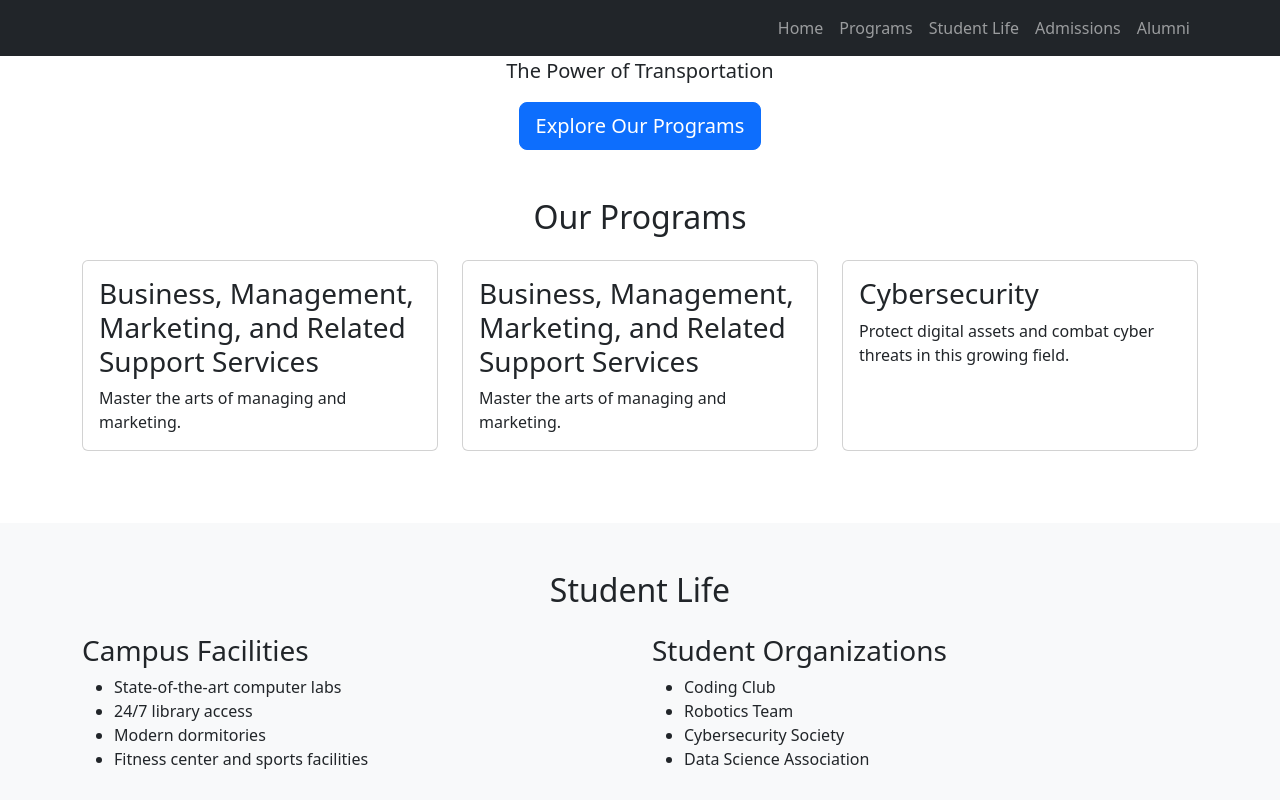
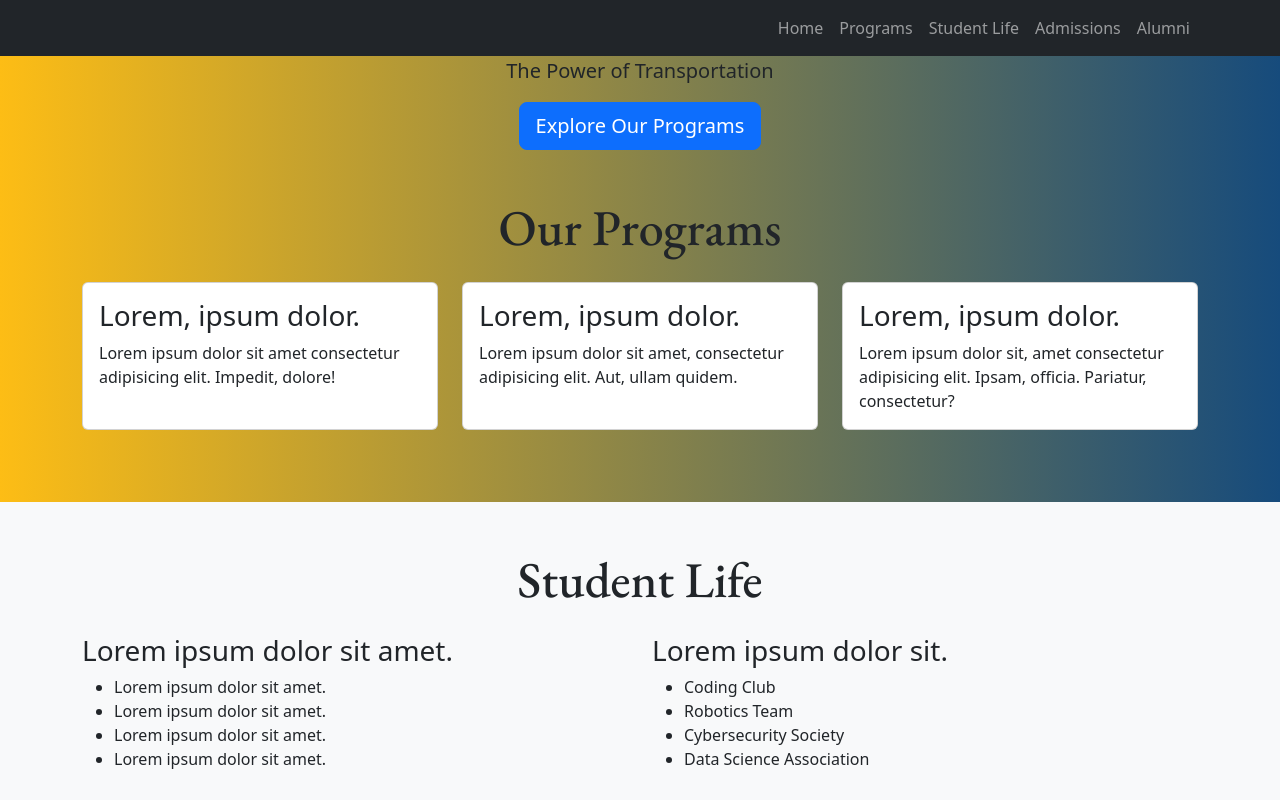
Before and after one commit to michaelrosens/College-Recruitment, a plain HTML site: page index.html in a window 1280 px wide. Shown: the top 800 px of the page. Drawn offline with nearby package versions, Linux system fonts and the light colour scheme.

Commit message:
putting in lorem

```diff
--- a/index.html
+++ b/index.html
@@ -7,15 +7,14 @@
     <title>The College Of New Jersey</title>
     <link href="https://cdn.jsdelivr.net/npm/bootstrap@5.3.3/dist/css/bootstrap.min.css" rel="stylesheet"
         integrity="sha384-QWTKZyjpPEjISv5WaRU9OFeRpok6YctnYmDr5pNlyT2bRjXh0JMhjY6hW+ALEwIH" crossorigin="anonymous">
+        <link rel="preconnect" href="https://fonts.googleapis.com">
+        <link rel="preconnect" href="https://fonts.gstatic.com" crossorigin>
+        <link href="https://fonts.googleapis.com/css2?family=EB+Garamond:ital,wght@0,400..800;1,400..800&display=swap" rel="stylesheet">
+    <link rel="stylesheet" href="style.css">
 </head>
 
 <body>
-    <script src="https://cdn.jsdelivr.net/npm/bootstrap@5.3.3/dist/js/bootstrap.bundle.min.js"
-        integrity="sha384-YvpcrYf0tY3lHB60NNkmXc5s9fDVZLESaAA55NDzOxhy9GkcIdslK1eN7N6jIeHz" crossorigin="anonymous">
 
-        </script>
-    <link rel="stylesheet" href="style.css">
-</body>
 
 
 <nav class="navbar navbar-expand-lg navbar-dark bg-dark fixed-top">
@@ -48,30 +47,29 @@
 <main>
     <section id="programs" class="py-5">
         <div class="container">
-            <h2 class="text-center mb-4">Our Programs</h2>
+            <h2 class="text-center mb-4 tcnj">Our Programs</h2>
             <div class="row">
                 <div class="col-md-4 mb-4">
                     <div class="card h-100">
                         <div class="card-body">
-                            <h3 class="card-title">Business, Management, Marketing, and Related Support Services</h3>
-                            <p class="card-text">Master the arts of managing and marketing.</p>
+                            <h3 class="card-title">Lorem, ipsum dolor.</h3>
+                            <p class="card-text">Lorem ipsum dolor sit amet consectetur adipisicing elit. Impedit, dolore!</p>
                         </div>
                     </div>
                 </div>
                 <div class="col-md-4 mb-4">
                     <div class="card h-100">
                         <div class="card-body">
-                            <h3 class="card-title">Business, Management, Marketing, and Related Support Services</h3>
-                            <p class="card-text">Master the arts of managing and marketing.</p>
+                            <h3 class="card-title">Lorem, ipsum dolor.</h3>
+                            <p class="card-text">Lorem ipsum dolor sit amet, consectetur adipisicing elit. Aut, ullam quidem.</p>
                         </div>
                     </div>
                 </div>
                 <div class="col-md-4 mb-4">
                     <div class="card h-100">
                         <div class="card-body">
-                            <h3 class="card-title">Cybersecurity</h3>
-                            <p class="card-text">Protect digital assets and combat cyber threats in this growing field.
-                            </p>
+                            <h3 class="card-title">Lorem, ipsum dolor.</h3>
+                            <p class="card-text">Lorem ipsum dolor sit, amet consectetur adipisicing elit. Ipsam, officia. Pariatur, consectetur?</p>
                         </div>
                     </div>
                 </div>
@@ -82,15 +80,24 @@
 
     <section id="student-life" class="py-5 bg-light">
         <div class="container">
-            <h2 class="text-center mb-4">Student Life</h2>
+            <h2 class="text-center mb-4 tcnj">Student Life</h2>
             <div class="row">
                 <div class="col-md-6 mb-4">
-                    <h3>Campus Facilities</h3>
+                    <h3>Lorem ipsum dolor sit amet.</h3>
                     <ul>
-                        <li>State-of-the-art computer labs</li>
-                        <li>24/7 library access</li>
-                        <li>Modern dormitories</li>
-                        <li>Fitness center and sports facilities</li>
+                        <li>Lorem ipsum dolor sit amet.</li>
+                        <li>Lorem ipsum dolor sit amet.</li>
+                        <li>Lorem ipsum dolor sit amet.</li>
+                        <li>Lorem ipsum dolor sit amet.</li>
+                    </ul>
+                </div>
+                <div class="col-md-6 mb-4">
+                    <h3>Lorem ipsum dolor sit.</h3>
+                    <ul>
+                        <li>Coding Club</li>
+                        <li>Robotics Team</li>
+                        <li>Cybersecurity Society</li>
+                        <li>Data Science Association</li>
                     </ul>
                 </div>
                 <div class="col-md-6 mb-4">
@@ -109,5 +116,5 @@
 </main>
 
 </nav>
-
+</body>
 </html>
--- /dev/null
+++ b/style.css
@@ -0,0 +1,10 @@
+body{
+    background-image: linear-gradient(to left,#164B7C , #FDBD15 );}
+
+.tcnj{
+  font-family: "EB Garamond", serif;
+  font-optical-sizing: auto;
+  font-weight: 500px;
+  font-style: normal;
+  font-size: 50px;
+}
```
